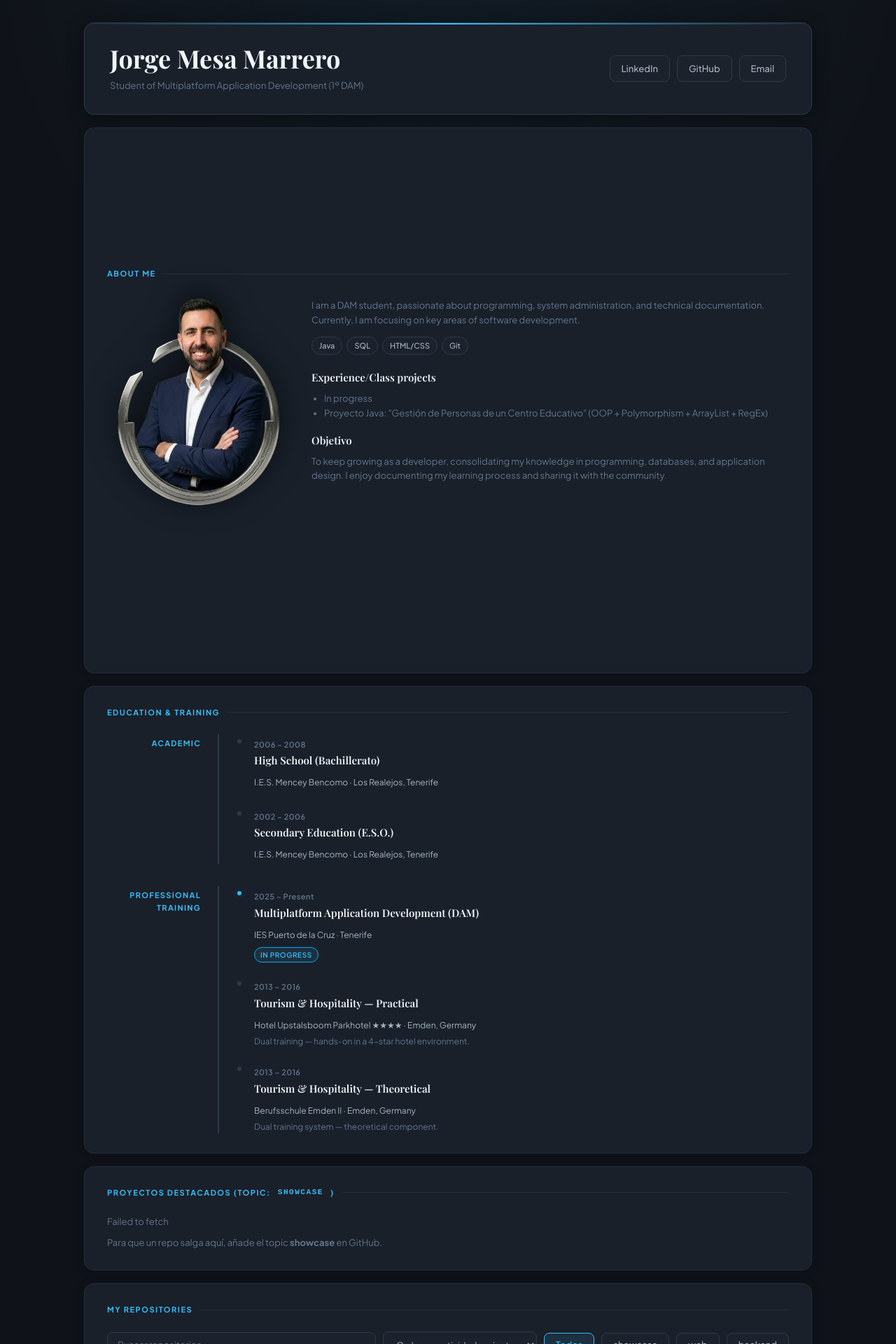
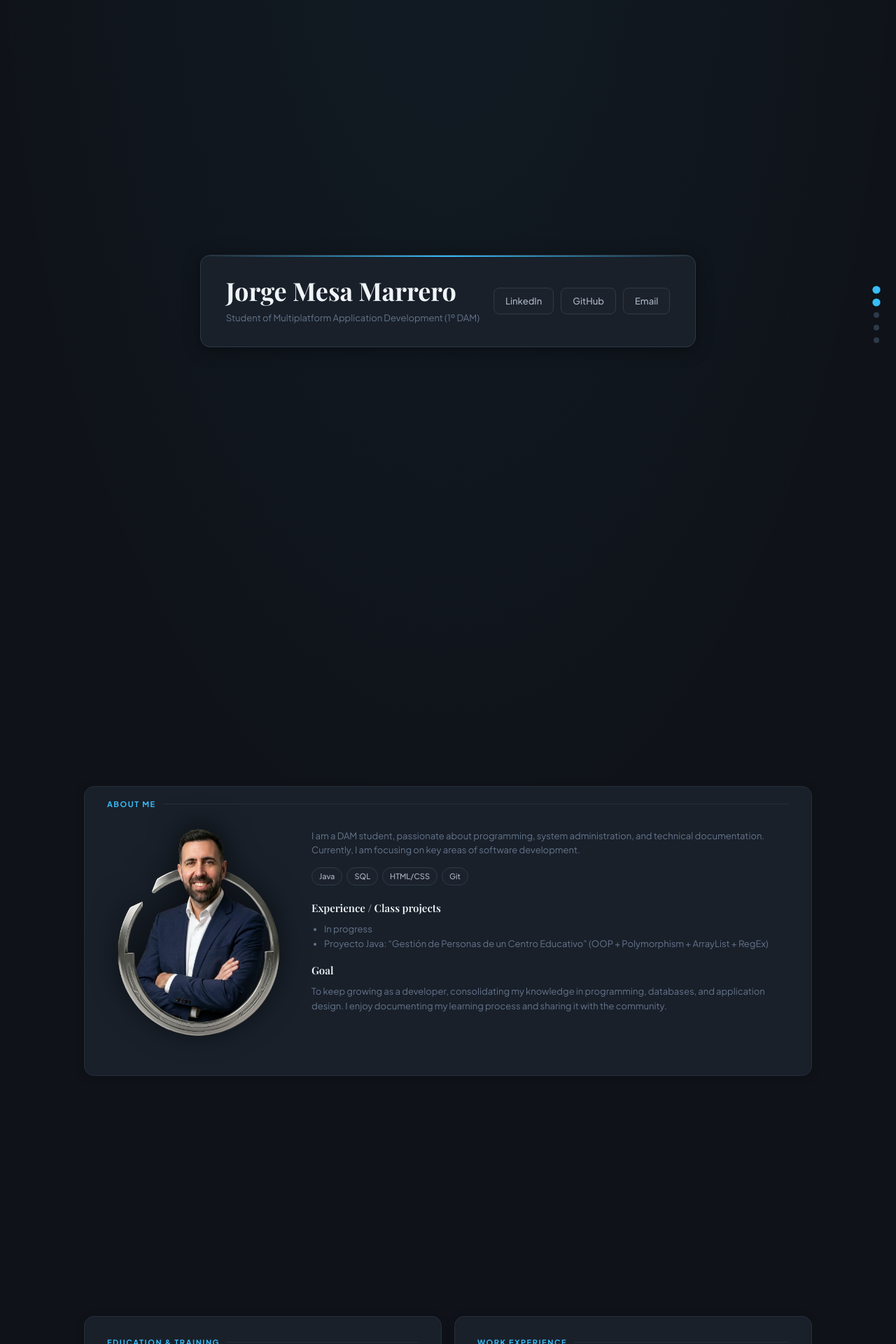
Before and after one commit to jmesmarrero/jmesmarrero.github.io, a Jekyll site: the page built from index.html, in a window 1280 px wide. Shown: the top 1920 px of the page at 70% size. Built offline with Jekyll 4.4.1, drawn with Linux system fonts in a browser that asks for light colours; some of the changed text lies outside the part shown.

Commit message:
cambios varios

```diff
--- a/assets/css/styles.css
+++ b/assets/css/styles.css
@@ -451,3 +451,98 @@
     padding-left: 12px;
   }
 }
+
+/* ── FULLPAGE SCROLL ── */
+html {
+  scroll-snap-type: y mandatory;
+  overflow-y: scroll;
+}
+
+.fp-section {
+  min-height: 100vh;
+  scroll-snap-align: start;
+  scroll-snap-stop: always;
+  display: flex;
+  flex-direction: column;
+  justify-content: center;
+  padding: 48px 0;
+  opacity: 0;
+  transform: translateY(50px);
+  transition: opacity 0.8s cubic-bezier(0.22,1,0.36,1), transform 0.8s cubic-bezier(0.22,1,0.36,1);
+}
+
+.fp-section.active {
+  opacity: 1;
+  transform: translateY(0);
+}
+
+/* First section always visible */
+.fp-section:first-child {
+  opacity: 1;
+  transform: translateY(0);
+}
+
+/* Remove old container padding constraints for fp sections */
+.fp-section .section {
+  margin-top: 0;
+  height: 100%;
+}
+
+/* Hero header section */
+.fp-hero {
+  min-height: 100vh;
+  scroll-snap-align: start;
+  scroll-snap-stop: always;
+  display: flex;
+  flex-direction: column;
+  justify-content: center;
+  padding: 0;
+}
+
+/* Nav dots */
+.fp-nav {
+  position: fixed;
+  right: 24px;
+  top: 50%;
+  transform: translateY(-50%);
+  display: flex;
+  flex-direction: column;
+  gap: 10px;
+  z-index: 100;
+}
+
+.fp-nav-dot {
+  width: 8px;
+  height: 8px;
+  border-radius: 50%;
+  background: var(--line-bright);
+  cursor: pointer;
+  transition: background 0.2s, transform 0.2s;
+  border: none;
+  padding: 0;
+}
+
+.fp-nav-dot.active {
+  background: var(--accent);
+  transform: scale(1.4);
+}
+
+@media (max-width: 760px) {
+  .fp-nav { display: none; }
+  html { scroll-snap-type: none; }
+  .fp-section, .fp-hero { min-height: auto; padding: 32px 0; }
+}
+
+/* ── EDU + WORK GRID ── */
+.edu-work-grid {
+  display: grid;
+  grid-template-columns: 1fr 1fr;
+  gap: 18px;
+  align-items: start;
+}
+
+@media (max-width: 860px) {
+  .edu-work-grid {
+    grid-template-columns: 1fr;
+  }
+}
--- a/index.html
+++ b/index.html
@@ -1,29 +1,45 @@
 ---
 layout: default
-title: "Jorge Mesa Marrero — CV & Repos"
+title: "Jorge Mesa Marrero --- CV & Repos"
 ---
 
+<!-- NAV DOTS -->
+<nav class="fp-nav" id="fpNav">
+  <button class="fp-nav-dot active" data-section="0" title="Header"></button>
+  <button class="fp-nav-dot" data-section="1" title="About me"></button>
+  <button class="fp-nav-dot" data-section="2" title="Education"></button>
+  <button class="fp-nav-dot" data-section="3" title="Projects"></button>
+  <button class="fp-nav-dot" data-section="4" title="Repositories"></button>
+</nav>
+
+<div class="fp-wrapper">
+
+  <!-- SECTION 0: HEADER HERO -->
+  <div class="fp-hero" id="fp0">
     <div class="container">
-  <header class="topbar reveal">
+      <header class="topbar">
         <div>
           <h1 class="title">Jorge Mesa Marrero</h1>
           <div class="subtitle">Student of Multiplatform Application Development (1º DAM)</div>
         </div>
-    <nav style="display:flex;gap:10px">
+        <nav style="display:flex;gap:10px;flex-wrap:wrap">
           <a class="btn" href="https://www.linkedin.com/in/jmesmarrero" target="_blank">LinkedIn</a>
           <a class="btn" href="https://github.com/jmesmarrero" target="_blank">GitHub</a>
           <a class="btn" href="mailto:jorgemesamarrero@gmail.com">Email</a>
         </nav>
       </header>
+    </div>
+  </div>
 
-  <section class="section section-about hero-section reveal">
+  <!-- SECTION 1: ABOUT ME -->
+  <div class="fp-section" id="fp1">
+    <div class="container">
+      <section class="section section-about">
         <h2>About me</h2>
         <div class="about-layout">
-
           <div class="about-photo-col">
             <img src="assets/img/perfil.png" alt="Foto de perfil" class="about-photo">
           </div>
-
           <div class="about-content">
             <p class="muted" style="margin:0 0 14px">
               I am a DAM student, passionate about programming, system administration, and technical documentation.
@@ -35,29 +51,33 @@
               <span class="pill">HTML/CSS</span>
               <span class="pill">Git</span>
             </div>
-
-        <h3 style="margin:0 0 8px">Experience/Class projects</h3>
+            <h3 style="margin:0 0 8px">Experience / Class projects</h3>
             <ul class="muted" style="margin:0 0 16px;padding-left:18px">
               <li>In progress</li>
-          <li>Proyecto Java: "Gestión de Personas de un Centro Educativo" (OOP + Polymorphism + ArrayList + RegEx)</li>
+              <li>Proyecto Java: “Gestión de Personas de un Centro Educativo” (OOP + Polymorphism + ArrayList + RegEx)</li>
             </ul>
-
-        <h3 style="margin:0 0 8px">Objetivo</h3>
+            <h3 style="margin:0 0 8px">Goal</h3>
             <p class="muted" style="margin:0">
               To keep growing as a developer, consolidating my knowledge in programming, databases, and application design.
               I enjoy documenting my learning process and sharing it with the community.
             </p>
           </div>
-
         </div>
       </section>
+    </div>
+  </div>
 
+  <!-- SECTION 2: EDUCATION + WORK EXPERIENCE -->
+  <div class="fp-section" id="fp2">
+    <div class="container">
+      <div class="edu-work-grid">
 
-  <section class="section reveal">
+        <!-- LEFT: EDUCATION -->
+        <section class="section">
           <h2>Education &amp; Training</h2>
           <div class="timeline">
 
-      <div class="timeline-group reveal-item">
+            <div class="timeline-group">
               <div class="timeline-label">Academic</div>
               <div class="timeline-items">
                 <div class="timeline-entry">
@@ -79,7 +99,7 @@
               </div>
             </div>
 
-      <div class="timeline-group reveal-item">
+            <div class="timeline-group">
               <div class="timeline-label">Professional Training</div>
               <div class="timeline-items">
                 <div class="timeline-entry">
@@ -115,34 +135,89 @@
           </div>
         </section>
 
-  <section class="section reveal">
-    <h2>Proyectos destacados (topic: <code>showcase</code>)</h2>
+        <!-- RIGHT: WORK EXPERIENCE -->
+        <section class="section">
+          <h2>Work Experience</h2>
+          <div class="timeline">
+
+            <div class="timeline-group">
+              <div class="timeline-label">Jobs</div>
+              <div class="timeline-items">
+
+                <div class="timeline-entry">
+                  <div class="timeline-dot accent"></div>
+                  <div class="timeline-body">
+                    <span class="timeline-period">Mar 2024 – Sep 2025</span>
+                    <h3 class="timeline-title">Front Office Agent</h3>
+                    <p class="timeline-place">Motel One Dublin · Motel One Germany Betriebs GmbH · Ireland</p>
+                  </div>
+                </div>
+
+                <div class="timeline-entry">
+                  <div class="timeline-dot"></div>
+                  <div class="timeline-body">
+                    <span class="timeline-period">Jul 2021 – Feb 2024</span>
+                    <h3 class="timeline-title">Booking / Commercial Agent</h3>
+                    <p class="timeline-place">Viajes Canarias Europa for Schauinsland · Tenerife</p>
+                  </div>
+                </div>
+
+                <div class="timeline-entry">
+                  <div class="timeline-dot"></div>
+                  <div class="timeline-body">
+                    <span class="timeline-period">Jul 2016 – Sep 2021</span>
+                    <h3 class="timeline-title">Front Office Agent</h3>
+                    <p class="timeline-place">ACCOR Hotels ★★★★ · Hamburg, Germany</p>
+                  </div>
+                </div>
+
+              </div>
+            </div>
+
+          </div>
+        </section>
+
+      </div>
+    </div>
+  </div>
+
+  <!-- SECTION 3: PROJECTS -->
+  <div class="fp-section" id="fp3">
+    <div class="container">
+      <section class="section">
+        <h2>Featured projects (topic: <code>showcase</code>)</h2>
         <div id="featured" class="cards"></div>
         <p class="muted" style="margin:10px 0 0">
-      Para que un repo salga aquí, añade el topic <b>showcase</b> en GitHub.
+          Add the topic <b>showcase</b> on GitHub to show a repo here.
         </p>
       </section>
+    </div>
+  </div>
 
-  <section class="section reveal">
+  <!-- SECTION 4: REPOSITORIES -->
+  <div class="fp-section" id="fp4">
+    <div class="container">
+      <section class="section">
         <h2>My repositories</h2>
         <div class="toolbar">
-      <input id="q" class="input" placeholder="Buscar repositorios..." />
+          <input id="q" class="input" placeholder="Search repositories..." />
           <select id="sort" class="select">
-        <option value="updated">Ordenar: actividad reciente</option>
-        <option value="stars">Ordenar: estrellas</option>
-        <option value="name">Ordenar: nombre</option>
+            <option value="updated">Sort: recent activity</option>
+            <option value="stars">Sort: stars</option>
+            <option value="name">Sort: name</option>
           </select>
-      <button class="btn active" data-topic="all">Todos</button>
+          <button class="btn active" data-topic="all">All</button>
           <button class="btn" data-topic="showcase">showcase</button>
           <button class="btn" data-topic="web">web</button>
           <button class="btn" data-topic="backend">backend</button>
         </div>
-
         <div style="height:12px"></div>
         <div id="repos" class="cards"></div>
       </section>
     </div>
+  </div>
 
+</div>
 <script>
   const GITHUB_USERNAME = "jmesmarrero"; // <- CAMBIA ESTO
   const FEATURED_TOPIC = "showcase";
@@ -254,29 +329,43 @@
     });
   }
 
+  // FULLPAGE SCROLL REVEAL
+  const fpSections = document.querySelectorAll('.fp-section');
+  const fpDots = document.querySelectorAll('.fp-nav-dot');
 
-  // SCROLL REVEAL - fixed for Jekyll
-  function initReveal() {
-    const els = document.querySelectorAll('.reveal');
-    if (!els.length) return;
-    const obs = new IntersectionObserver((entries) => {
+  const fpObserver = new IntersectionObserver((entries) => {
     entries.forEach(entry => {
       if (entry.isIntersecting) {
-          entry.target.classList.add('revealed');
-          entry.target.querySelectorAll('.reveal-item').forEach((el, i) => {
-            setTimeout(() => el.classList.add('revealed'), i * 180);
-          });
-          obs.unobserve(entry.target);
+        entry.target.classList.add('active');
+        const idx = entry.target.id.replace('fp','');
+        fpDots.forEach(d => d.classList.remove('active'));
+        const dot = document.querySelector('[data-section="' + idx + '"]');
+        if (dot) dot.classList.add('active');
       }
     });
-    }, { threshold: 0.05, rootMargin: '0px 0px -30px 0px' });
-    els.forEach(el => obs.observe(el));
+  }, { threshold: 0.4 });
+
+  fpSections.forEach(s => fpObserver.observe(s));
+
+  // Also observe hero
+  const hero = document.getElementById('fp0');
+  if (hero) {
+    const heroObs = new IntersectionObserver((entries) => {
+      entries.forEach(entry => {
+        const dot = document.querySelector('[data-section="0"]');
+        if (dot) dot.classList.toggle('active', entry.isIntersecting);
+      });
+    }, { threshold: 0.4 });
+    heroObs.observe(hero);
   }
-  if (document.readyState === 'loading') {
-    document.addEventListener('DOMContentLoaded', initReveal);
-  } else {
-    initReveal();
-  }
+
+  fpDots.forEach(dot => {
+    dot.addEventListener('click', () => {
+      const idx = dot.dataset.section;
+      const target = document.getElementById('fp' + idx);
+      if (target) target.scrollIntoView({ behavior: 'smooth' });
+    });
+  });
 
   async function main(){
     bindUI();
```
Lines whose indentation alone changed are shown as unchanged.
